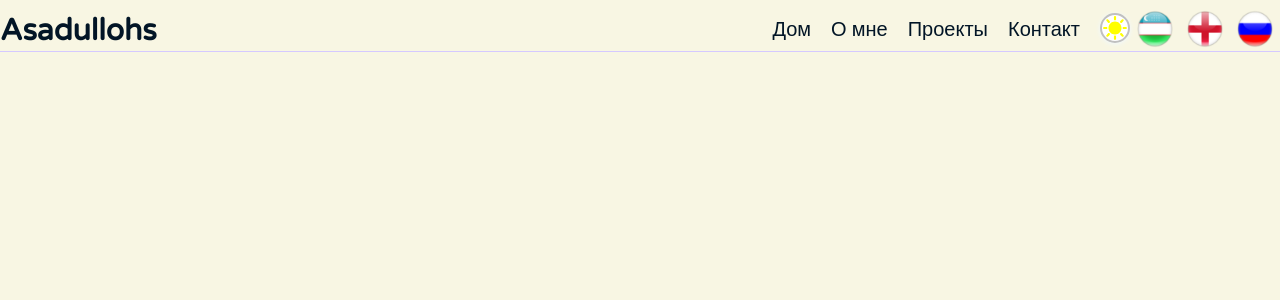
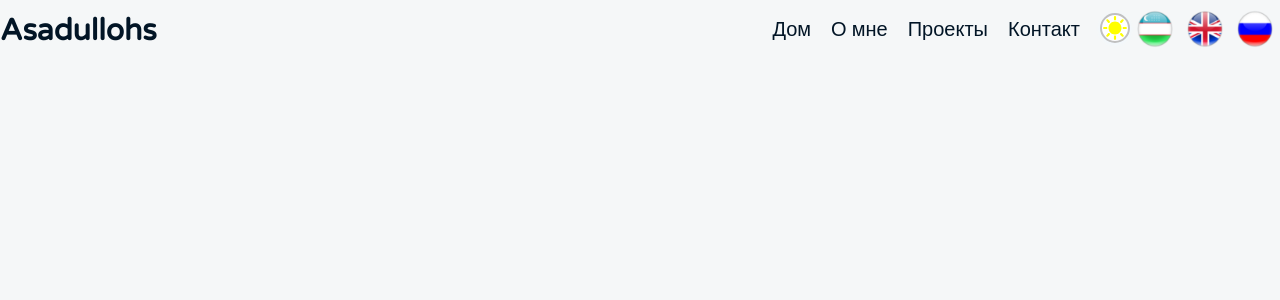
Before and after one commit to HumbleBoyy/Asadullohs, a React (Vite) app: page / in a window 1280 px wide. Shown: the top 300 px of the page. Built offline with nearby package versions, Linux system fonts and the light colour scheme.

Commit message:
Minor bugs were fixed

```diff
--- a/src/Components/DarkMode/ModeDark.jsx
+++ b/src/Components/DarkMode/ModeDark.jsx
@@ -3,6 +3,7 @@ import { useState } from "react"
 import { MdSunny } from "react-icons/md";
 import { MdNightlightRound } from "react-icons/md";
 import './darkMode.css'
+import { GiMoon } from "react-icons/gi";
 
 const ModeDark = () => {
 
@@ -21,7 +22,7 @@ const ModeDark = () => {
   return (
     <>
       <button onClick={toggleTheme} className="darkBtn">
-         {theme === 'light' ? <MdNightlightRound className="darkIcon"/> : <MdSunny className="lightIcon"/>}
+         {theme === 'light' ? <GiMoon className="darkIcon"/> : <MdSunny className="lightIcon"/>}
       </button>
     </>
   )
--- a/src/Components/DarkMode/darkMode.css
+++ b/src/Components/DarkMode/darkMode.css
@@ -16,9 +16,6 @@
 
 .darkIcon{
     font-size: 3rem;
-    color: rgb(255, 255, 255);
-    background-color: rgb(0, 0, 0);
     border-radius: 50%;
-    border: 2px solid rgb(0, 0, 0);
-    box-shadow: 0px 1px 5px rgb(0, 0, 0);
+    /* box-shadow: 0px 1px 5px rgb(0, 0, 0); */
 }
--- a/src/Components/Navbar/navbar.css
+++ b/src/Components/Navbar/navbar.css
@@ -10,7 +10,6 @@
     display: flex;
     justify-content: space-between;
     align-items: center;
-    border-bottom: 1px solid #d5c9ff;
 }
 
 .Logo_name{
--- a/src/assets/images.js
+++ b/src/assets/images.js
@@ -7,7 +7,7 @@ import six from "./images/asadullohsSix.jpg"
 import seven from "./images/asadullohsSeven.jpg"
 import eight from "./images/asadullohsEight.jpg"
 import uzbek from './logo/uzbekistan.png'
-import england from './logo/england.png'
+import england from './logo/uk.png'
 import russan from './logo/russan.png'
 export default{
     one,
--- a/src/index.css
+++ b/src/index.css
@@ -23,9 +23,9 @@ html{
 
 /* Dark Mode Styles */
 :root {
-  --background-color: #F8F6E3;
+  --background-color: #F5F7F8;
   --text-color: #021526;
-  --navbar-back-color: #FFF0D1;
+  --navbar-back-color: #F5F7F8;
 }
 [data-theme="dark"] {
   --background-color: #021526;
```
Also changed, not shown: src/assets/logo/uk.png (added).
